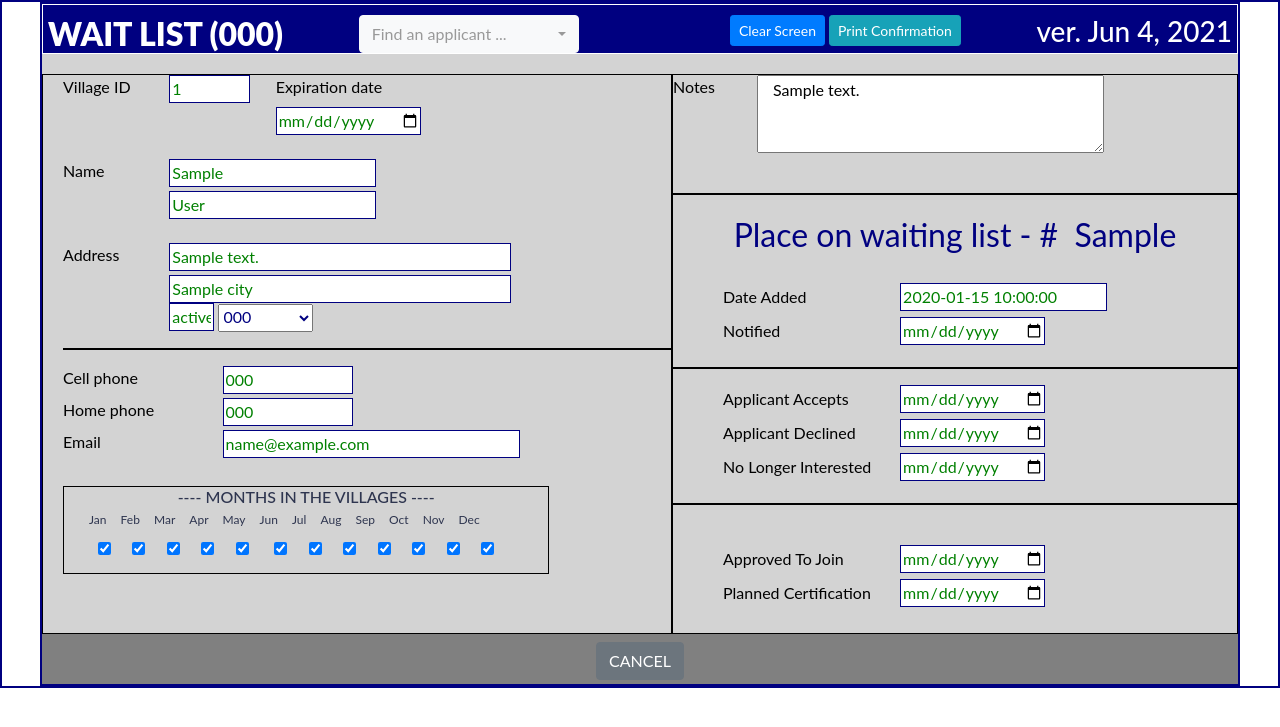
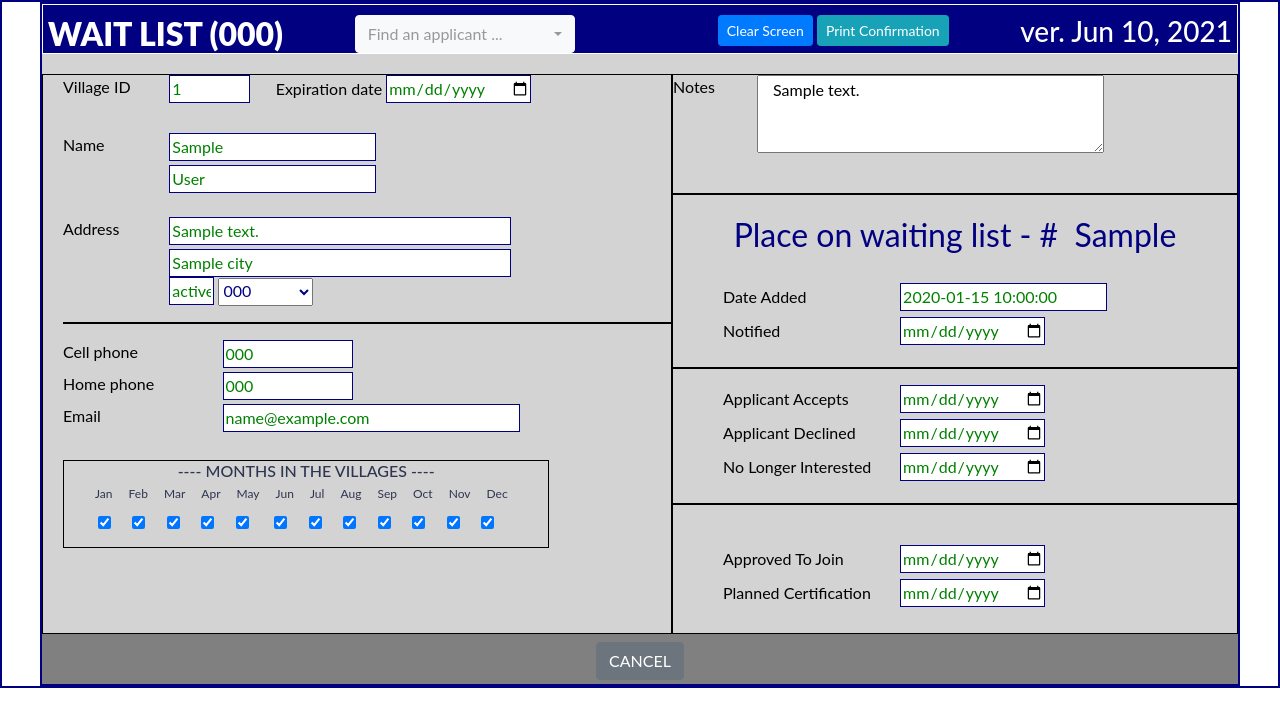
Before and after one commit to thevwc/WaitList, a Flask app: template app/templates/waitList.html in a window 1280 px wide. Shown: the top 727 px of the page. Run offline with Flask 2, Linux system fonts and the light colour scheme; the template is opened without the code that fills it: most values are stand-ins (such as "Sample title", 1, 10 or a date in 2020); parts of the project's set-up code (start-up, migrations or seed data) failed here and were passed over; some libraries are stand-ins or nearby versions.

Commit message:
Jun 10, 2021 0710

```diff
--- a/app/static/css/waitList.css
+++ b/app/static/css/waitList.css
@@ -345,11 +345,13 @@ label {
       font-size:1rem;
     }
     .monthNames {
-      text-align:center;
+        margin-left:4px;
+        text-align:center;
     }
 
     .monthNames li {
       font-size:.75rem;
+      padding-left:2px;
     }
 
     .monthCheckboxes {
--- a/app/templates/waitList.html
+++ b/app/templates/waitList.html
@@ -34,7 +34,7 @@
                 <button id='printConfirmBtnID' class='btn btn-info btn-sm' disabled onclick="printConfirmation()">Print Confirmation</button>
             </div> <!-- End of hdgLinks -->
             <div class="version">
-                <h3><scan>ver. Jun 4, 2021</scan></h3>
+                <h3><scan>ver. Jun 10, 2021</scan></h3>
             </div>
         </div>
     </div> <!-- End of hdgBand -->
@@ -48,9 +48,9 @@
             <div class="col-2">
                 <input id='memberID' type="text" maxlength=6 size=6 required placeholder='Member ID' name="memberID" value="{{applicant.MemberID}}">
             </div>
-            <div class="col-5">
-                <label>Expiration date</label>
-                <input id='expireDate' type="date" datepicker width=140px placeholder='Expiration date' name='expireDate' value="{{applicant.VillageIDexpirationDate}}">
+            <div class="col-6">
+                <label for='expireDate'>Expiration date</label>
+                <input id='expireDate' type="date" datepicker width=130px placeholder='Expiration date' name='expireDate' value="{{applicant.VillageIDexpirationDate}}">
             </div>
         </div>
 
```
